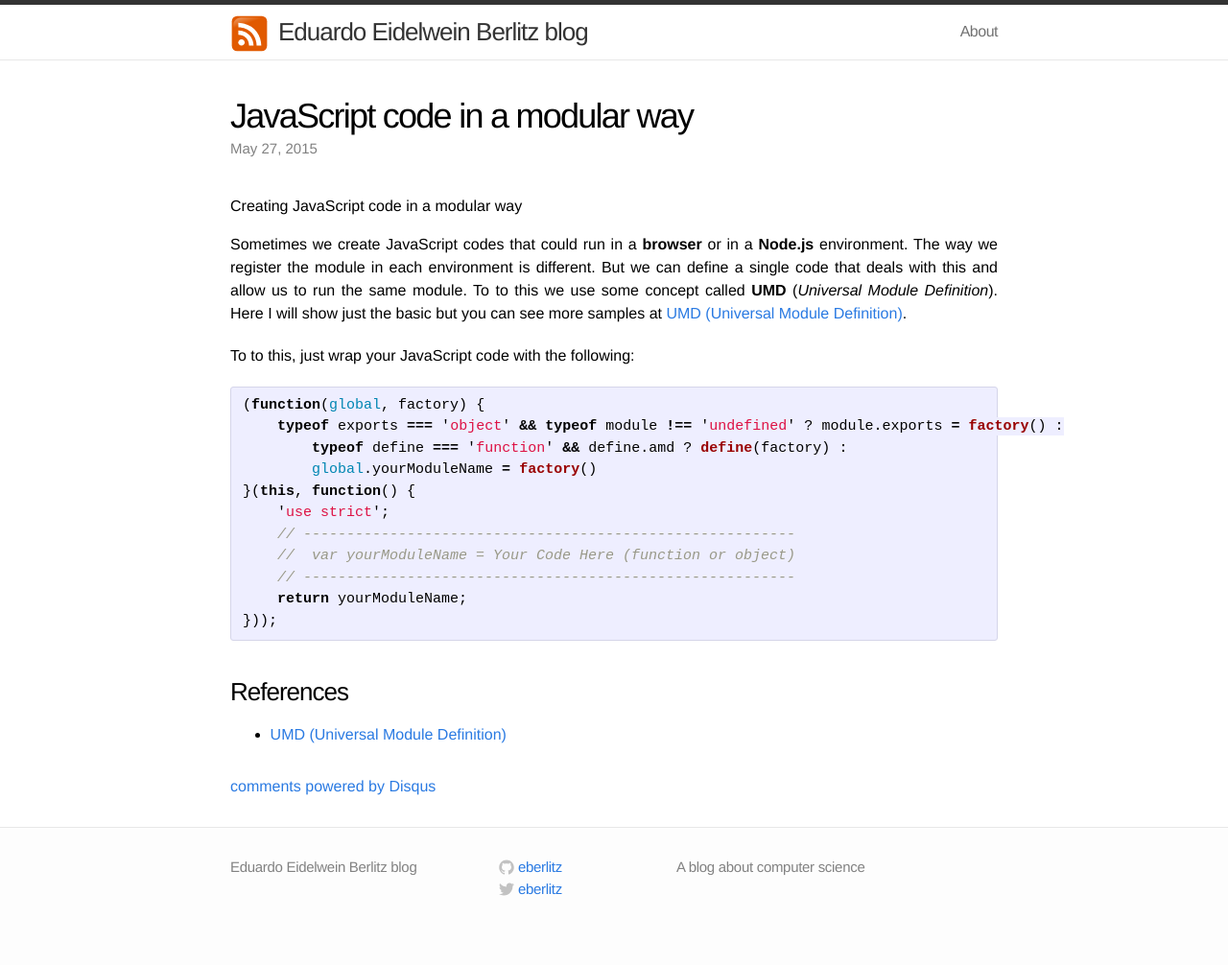
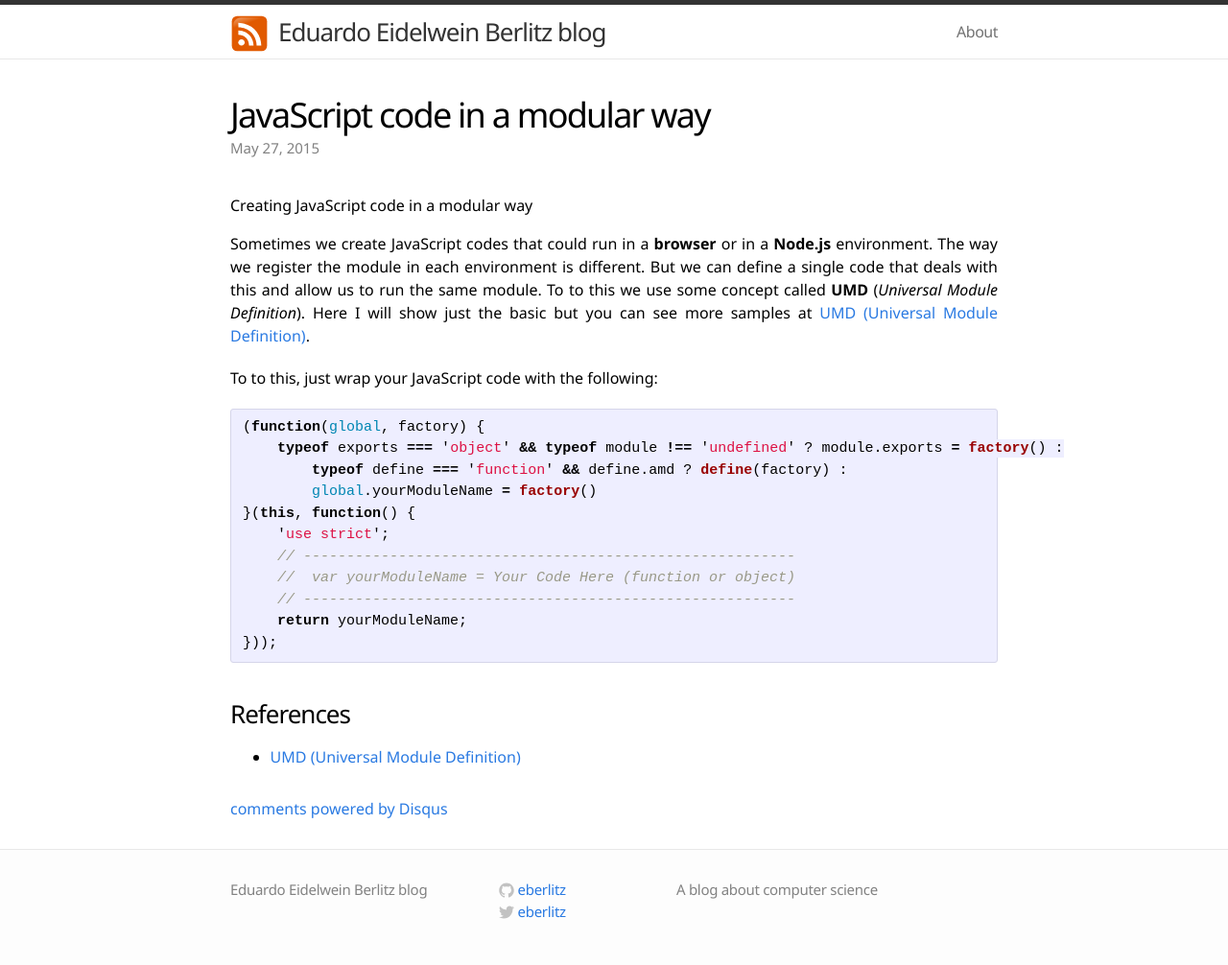
Before and after one commit to eberlitz/eberlitz.github.io, a Jekyll site: the page built from _posts/2015-05-27-javascript-code-in-a-modular-way.markdown, in a window 1280 px wide. Shown: the whole page at 96% size. Built offline with Jekyll 4.4.1, drawn with Linux system fonts in a browser that asks for light colours; Markdown is read by kramdown in place of the engine named in the settings; comment, search, counter and statistics services are not loaded; before the commit the page ends 983 px from its top, so only the background shows below that.

```diff
--- a/_posts/2015-05-27-using-visual-studio-2015-to-build-hybrid-apps.markdown
+++ b/_posts/2015-05-27-using-visual-studio-2015-to-build-hybrid-apps.markdown
@@ -38,6 +38,7 @@
 -----------------------------------
 
 The new Cordova project includes four top-level folders:
+
 - **merges** is used to add platform-specific code.
 - **plugins** is used for Apache Cordova plugins that provide access to native device features.
 - **res** is used for platform-specific visual assets (icons and splash screens).
@@ -47,6 +48,7 @@
     - **scripts** is the default location for all JavaScript files.
 
 In addition to CSS and JavaScript files, the new project also includes several more files:
+
 - **config.xml** contains configuration settings for your app.
 - **taco.json** stores project metadata that enables Visual Studio to build on non-Windows operating systems like a Mac.
 - **www\index.html** is the default home screen for your app.
--- a/css/main.css
+++ b/css/main.css
@@ -9,14 +9,14 @@
 html, body { height: 100%; }
 
 body {
-  font-family: Helvetica, Arial, sans-serif;
+  font-family: 'Segoe UI Light','Segoe UI','HelveticaNeue-Thin','HelveticaNeue-Light','Helvetica Neue Light','Helvetica Neue',Helvetica,sans-serif;
   font-size: 16px;
   line-height: 1.5;
   font-weight: 300;
   background-color: #fdfdfd;
 }
 
-h1, h2, h3, h4, h5, h6 { font-size: 100%; font-weight: 400; }
+h1, h2, h3, h4, h5, h6 { font-size: 100%; font-weight: 300; }
 
 a         { color: #2a7ae2; text-decoration: none; }
 a:hover   { color: #000; text-decoration: underline; }
```
